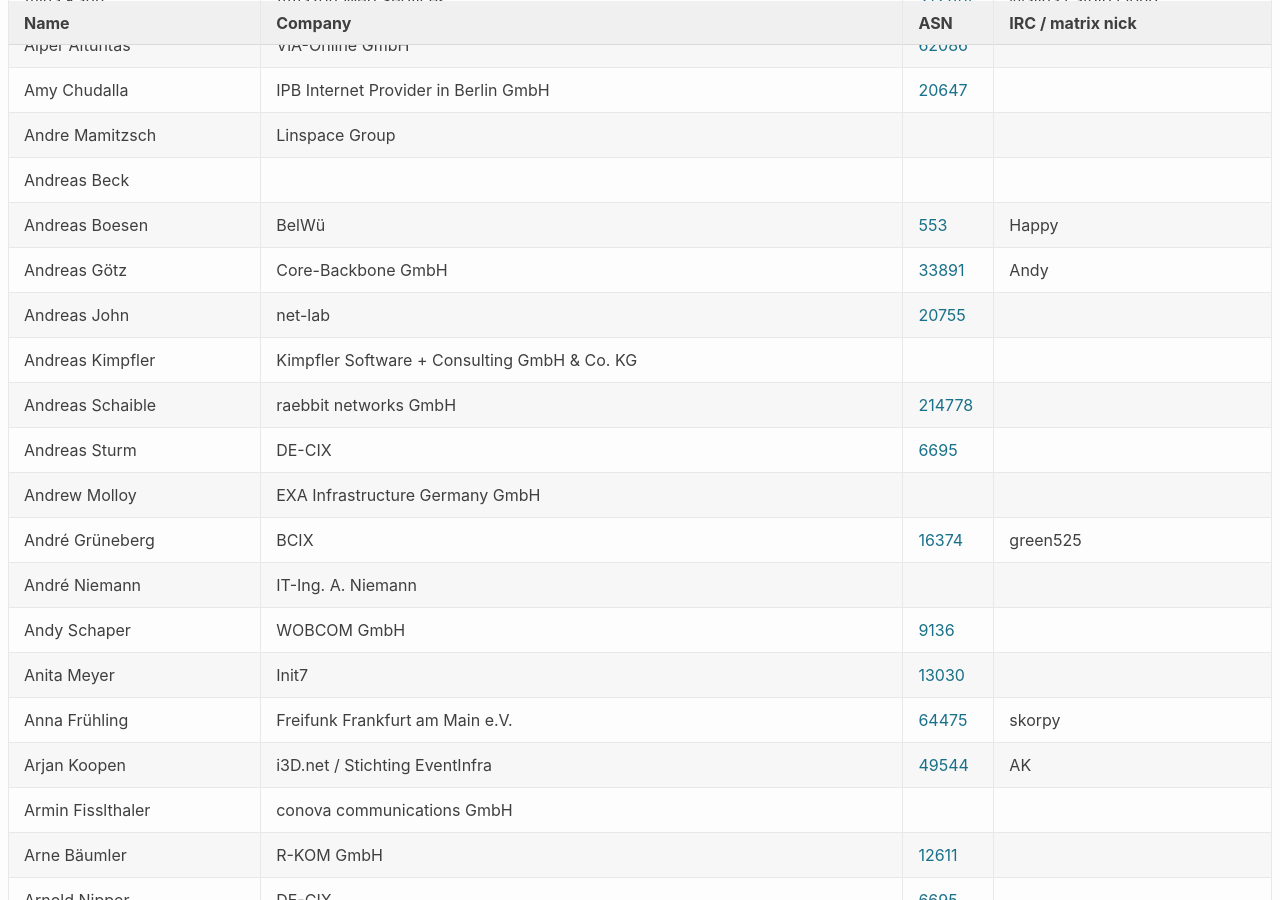
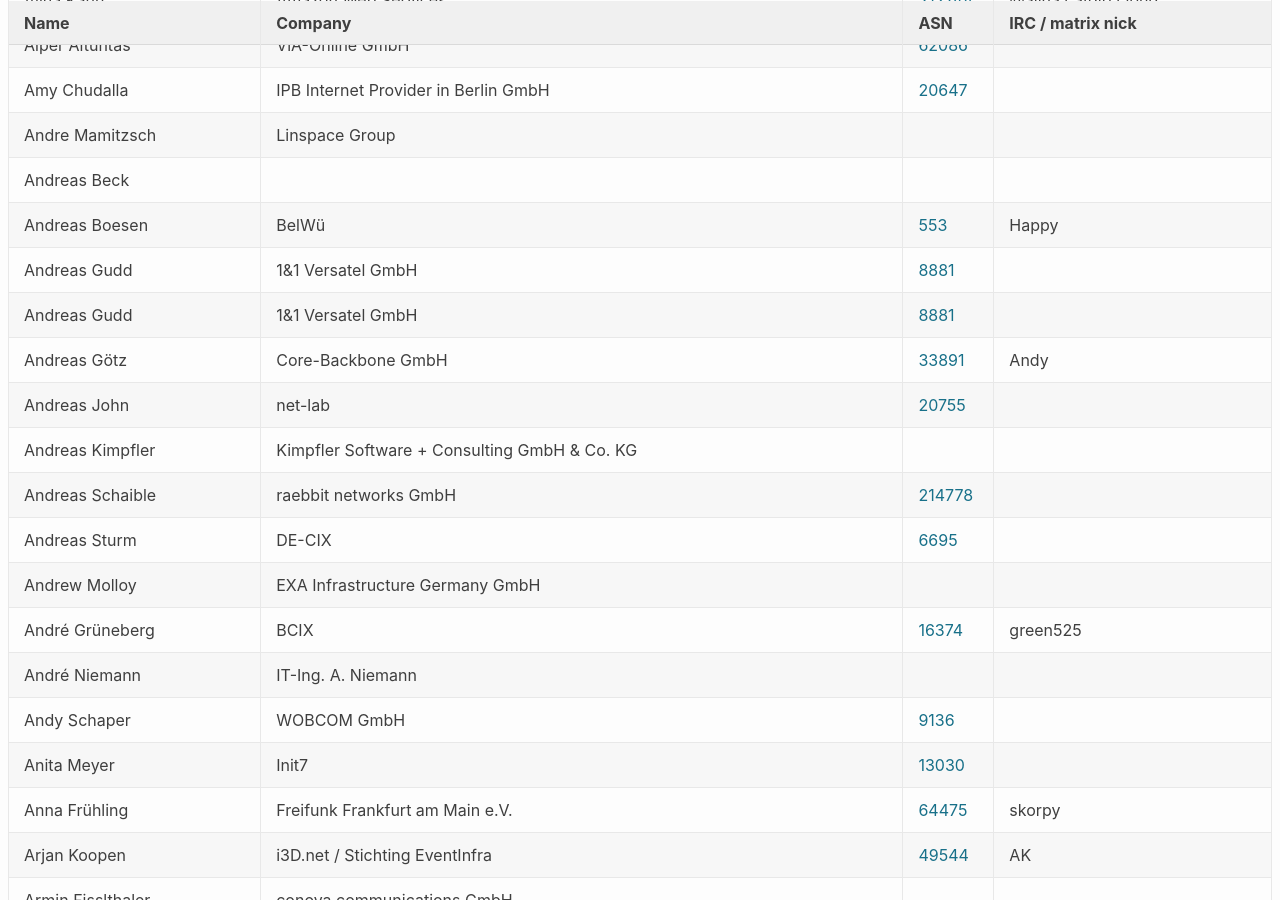
Before and after one commit to denog/pretix-attendeelist, a Jekyll site: the page built from denog17/index.markdown, in a window 1280 px wide and 900 px high, scrolled down 829 px. Built offline with Jekyll 4.4.1, drawn with Linux system fonts in a browser that asks for light colours.

Commit message:
Latest data: Tue Sep 16 06:37:34 UTC 2025

```diff
--- a/_data/attendees_denog17_onsite.json
+++ b/_data/attendees_denog17_onsite.json
@@ -120,6 +120,18 @@
     "asn": "33891"
   },
   {
+    "name": "Andreas Gudd",
+    "company": "1&1 Versatel GmbH",
+    "irc": null,
+    "asn": "8881"
+  },
+  {
+    "name": "Andreas Gudd",
+    "company": "1&1 Versatel GmbH",
+    "irc": null,
+    "asn": "8881"
+  },
+  {
     "name": "Andreas John",
     "company": "net-lab",
     "irc": null,
```
